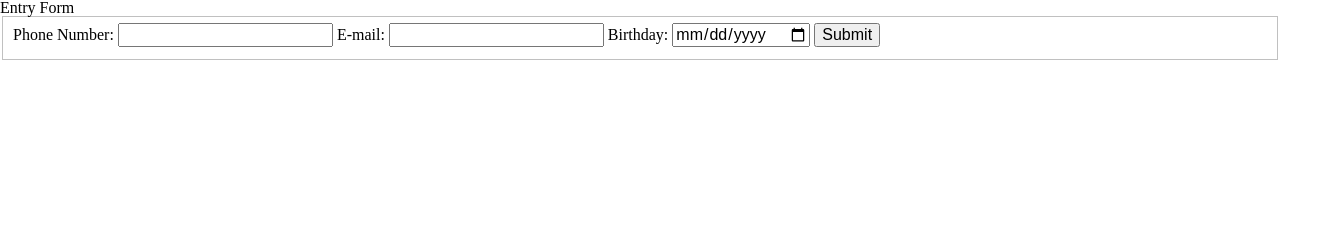
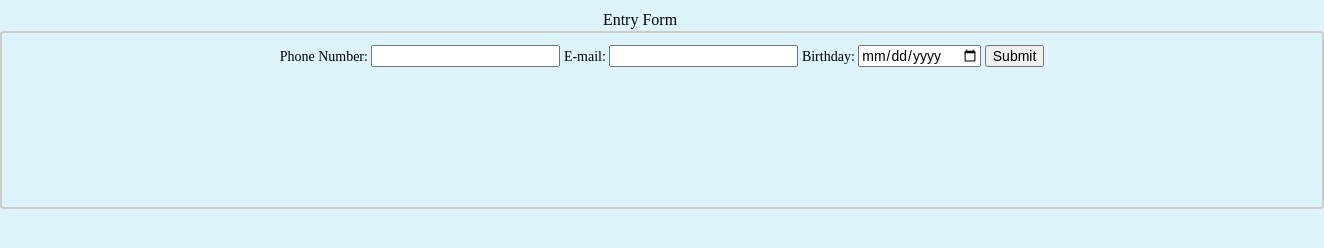
Before and after one commit to KiaraMcKenzie/Lab2-362, a plain HTML site: page index.html in a window 1280 px wide. Shown: the whole page, 1324 px wide, since content can reach past the window. Drawn offline with Linux system fonts and the light colour scheme.

Commit message:
changing margins and adding color

```diff
--- a/css/screen.css
+++ b/css/screen.css
@@ -1,3 +1,21 @@
-@media print{
-  body {margin-top:0}
+
+body {
+	margin: 8px 0;
+    text-align: center;
+	line-height: 1.45;
+	background-color: #DDF4FB;
+
 }
+form {
+    width: 100%;
+	height: 150px;
+	padding: 12px 20px;
+	border: 2px solid #ccc;
+	border-radius: 4px;
+	font-size: 14px;
+	box-sizing:border-bottom-width;
+
+}
+input[type=tel]:focus {
+	background-color: #EADED9;
+}
--- a/index.html
+++ b/index.html
@@ -11,7 +11,8 @@
 <header>
 	<h1> Entry Form</h>
 </header>
-<fieldset>
+<form name="Entry Form" action="" method="get" autocomplete="on">
+
 <label for="Phone Number">Phone Number:</label>
 <input type="tel" name="phone_field">
 
```
